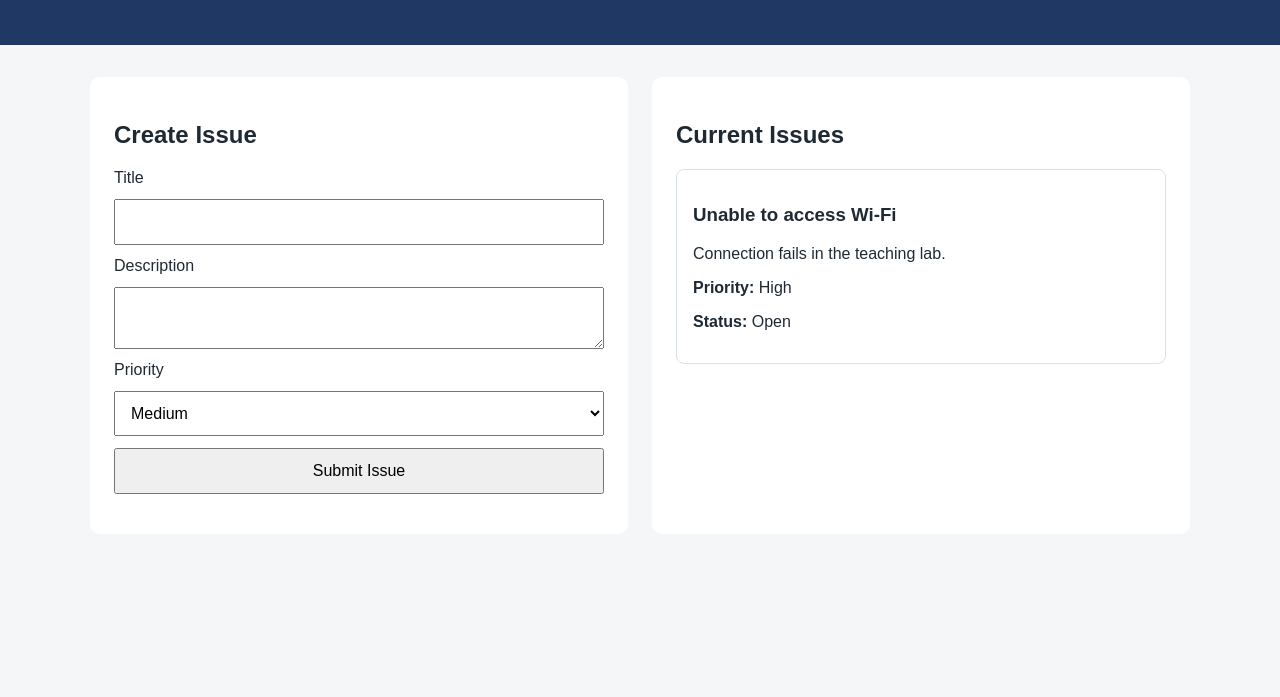
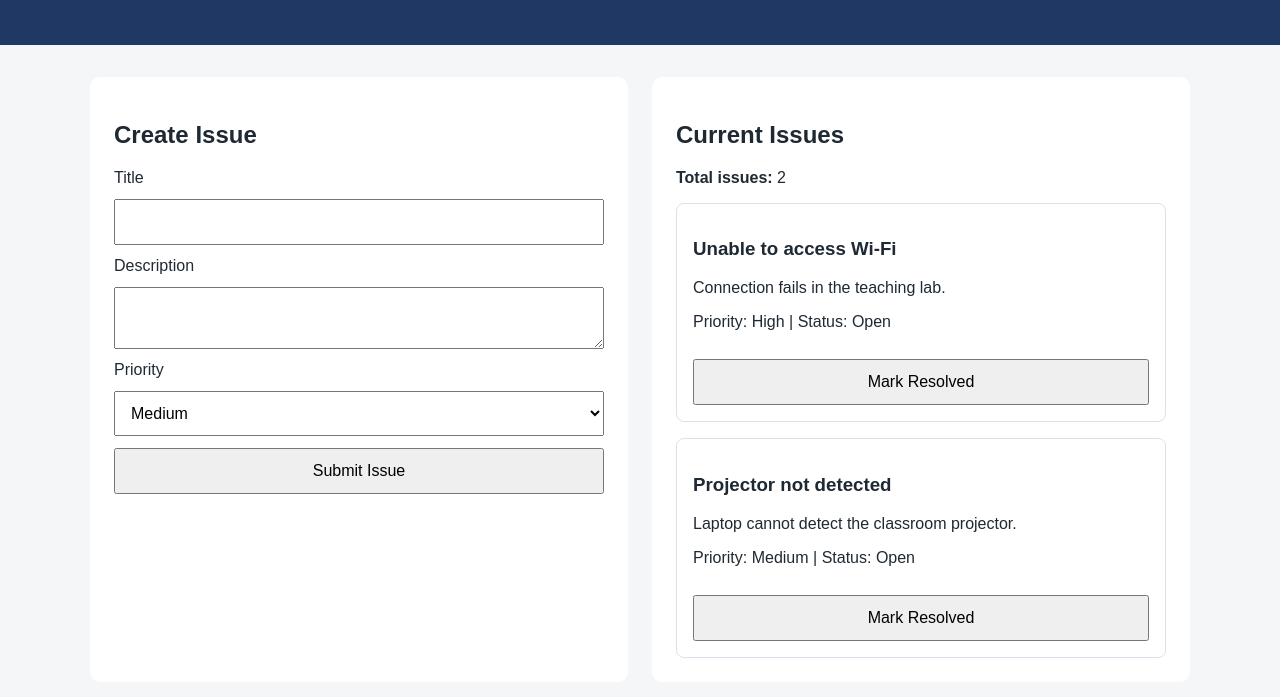
Before and after one commit to kerolus003/cloud_issue_tracker1, a website: page frontend/index.html in a window 1280 px wide. Shown: the part 133-830 px from the top of the page. Before the commit the page ends 800 px from the top, so only its background shows below. Drawn offline with Linux system fonts and the light colour scheme.

Commit message:
lab2 done

```diff
--- a/frontend/css/style.css
+++ b/frontend/css/style.css
@@ -43,3 +43,14 @@ input, textarea, select, button {
         grid-template-columns: 1fr;
     }
 }
+#issues-list {
+display: grid;
+gap: 1rem;
+}
+.issue-card button {
+margin-top: 0.75rem;
+}
+#form-message {
+min-height: 1.25rem;
+font-weight: 600;
+}
--- a/frontend/index.html
+++ b/frontend/index.html
@@ -17,13 +17,13 @@ scale=1.0">
         <h2>Create Issue</h2>
         <form id="issue-form">
             <label for="title">Title</label>
-            <input id="title" name="title" type="text">
+            <input id="title" name="title" type="text" required>
 
             <label for="description">Description</label>
             <textarea id="description" name="description"></textarea>
 
             <label for="priority">Priority</label>
-            <select id="priority" name="priority">
+            <select id="priority" name="priority"  required>
                 <option>Low</option>
                 <option selected>Medium</option>
                 <option>High</option>
@@ -31,17 +31,15 @@ scale=1.0">
 
             <button type="submit">Submit Issue</button>
         </form>
+        <p id="form-message" aria-live="polite"></p>
+
     </section>
 
     <section class="panel">
         <h2>Current Issues</h2>
-        <article class="issue-card">
-            <h3>Unable to access Wi-Fi</h3>
-            <p>Connection fails in the teaching lab.</p>
-            <p><strong>Priority:</strong> High</p>
-            <p><strong>Status:</strong> Open</p>
-        </article>
+        <p><strong>Total issues:</strong> <span id="issue-count">0</span></p>
+        <div id="issues-list"></div>
     </section>
 </main>
 
-<script src="js/app.js"></script>
+<script src="js/app.js" defer></script>
--- a/frontend/js/app.js
+++ b/frontend/js/app.js
@@ -0,0 +1,89 @@
+const issues = [
+{
+id: 'ISS-101',
+title: 'Unable to access Wi-Fi',
+description: 'Connection fails in the teaching lab.',
+priority: 'High',
+status: 'Open',
+createdAt: new Date().toISOString()
+ },
+    {
+        id: 'ISS-102',
+        title: 'Projector not detected',
+        description: 'Laptop cannot detect the classroom projector.',
+        priority: 'Medium',
+        status: 'Open',
+        createdAt: new Date().toISOString()
+    }
+];
+
+const issueForm = document.querySelector('#issue-form');
+const titleInput = document.querySelector('#title');
+const descriptionInput = document.querySelector('#description');
+const priorityInput = document.querySelector('#priority');
+const issuesList = document.querySelector('#issues-list');
+const issueCount = document.querySelector('#issue-count');
+const formMessage = document.querySelector('#form-message');
+
+function renderIssues() {
+    issuesList.replaceChildren();
+    issueCount.textContent = issues.length;
+
+    issues.forEach((issue) => {
+        const card = document.createElement('article');
+        card.className = 'issue-card';
+
+        const heading = document.createElement('h3');
+        heading.textContent = issue.title;
+
+        const description = document.createElement('p');
+        description.textContent = issue.description;
+
+        const meta = document.createElement('p');
+        meta.textContent = `Priority: ${issue.priority} | Status:
+${issue.status}`;
+
+        const button = document.createElement('button');
+        button.type = 'button';
+        button.textContent = issue.status === 'Open' ? 'Mark Resolved' :
+'Reopen';
+        button.addEventListener('click', () => toggleIssueStatus(issue.id));
+
+        card.append(heading, description, meta, button);
+        issuesList.append(card);
+    });
+}
+ renderIssues();
+
+
+
+ issueForm.addEventListener('submit', (event) => {
+    event.preventDefault();
+
+    const newIssue = {
+        id: `ISS-${Date.now()}`,
+        title: titleInput.value.trim(),
+        description: descriptionInput.value.trim(),
+        priority: priorityInput.value,
+        status: 'Open',
+        createdAt: new Date().toISOString()
+    };
+
+    issues.push(newIssue);
+    issueForm.reset();
+    priorityInput.value = 'Medium';
+    formMessage.textContent = 'Issue added to the local browser session.';
+    renderIssues();
+});
+
+function toggleIssueStatus(issueId) {
+    const issue = issues.find((item) => item.id === issueId);
+
+    if (!issue) {
+        console.error('Issue not found:', issueId);
+        return;
+    }
+
+    issue.status = issue.status === 'Open' ? 'Resolved' : 'Open';
+    renderIssues();
+}
```
Also changed, not shown: frontend/package.json (added, +16 -0 lines), 1 other file.
